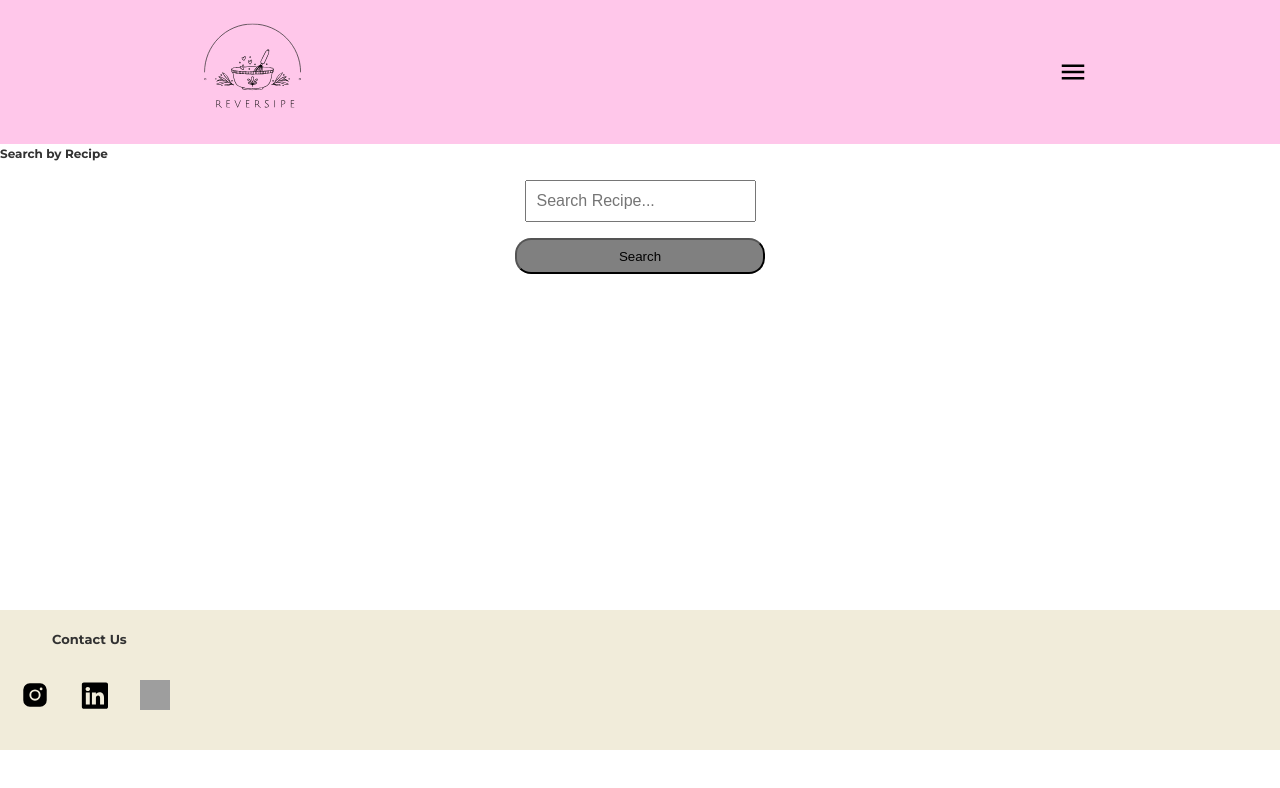
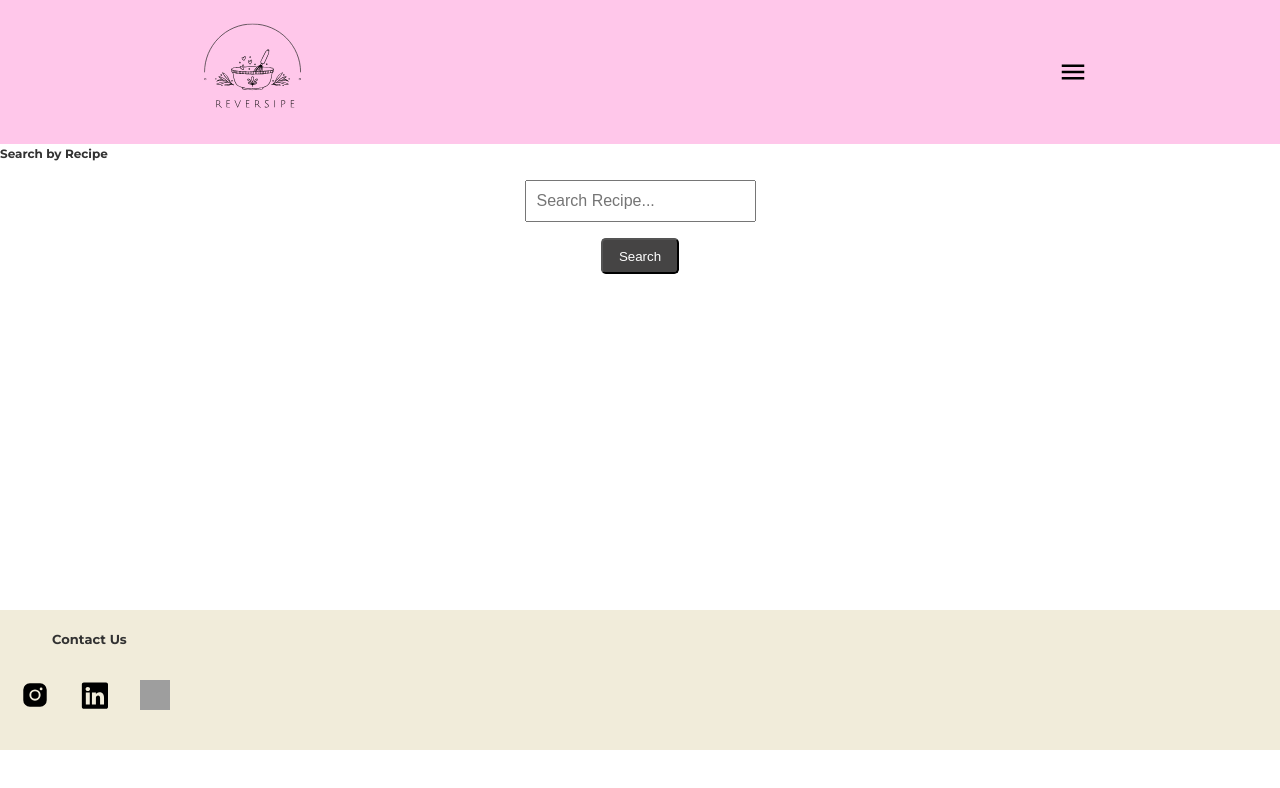
Before and after one commit to Dedeemiko/Reversipe, a React (Vite) app: page /search-by-recipe in a window 1280 px wide. Shown: the top 788 px of the page. Built offline with nearby package versions, Linux system fonts and the light colour scheme; grey boxes are pictures that could not be loaded.

Commit message:
Fix button styling

```diff
--- a/src/components/Button/Button.scss
+++ b/src/components/Button/Button.scss
@@ -5,9 +5,9 @@ button {
 	align-items: center;
 	padding: 0 1rem;
 	height: 2.25rem;
-	width: 20%;
 	cursor: pointer;
-	border-radius: 1rem;
+	border-radius: 0.3rem;
 	justify-content: center;
-	background-color: gray;
+	background-color: rgb(69, 68, 68);
+	color: white;
 }
```
